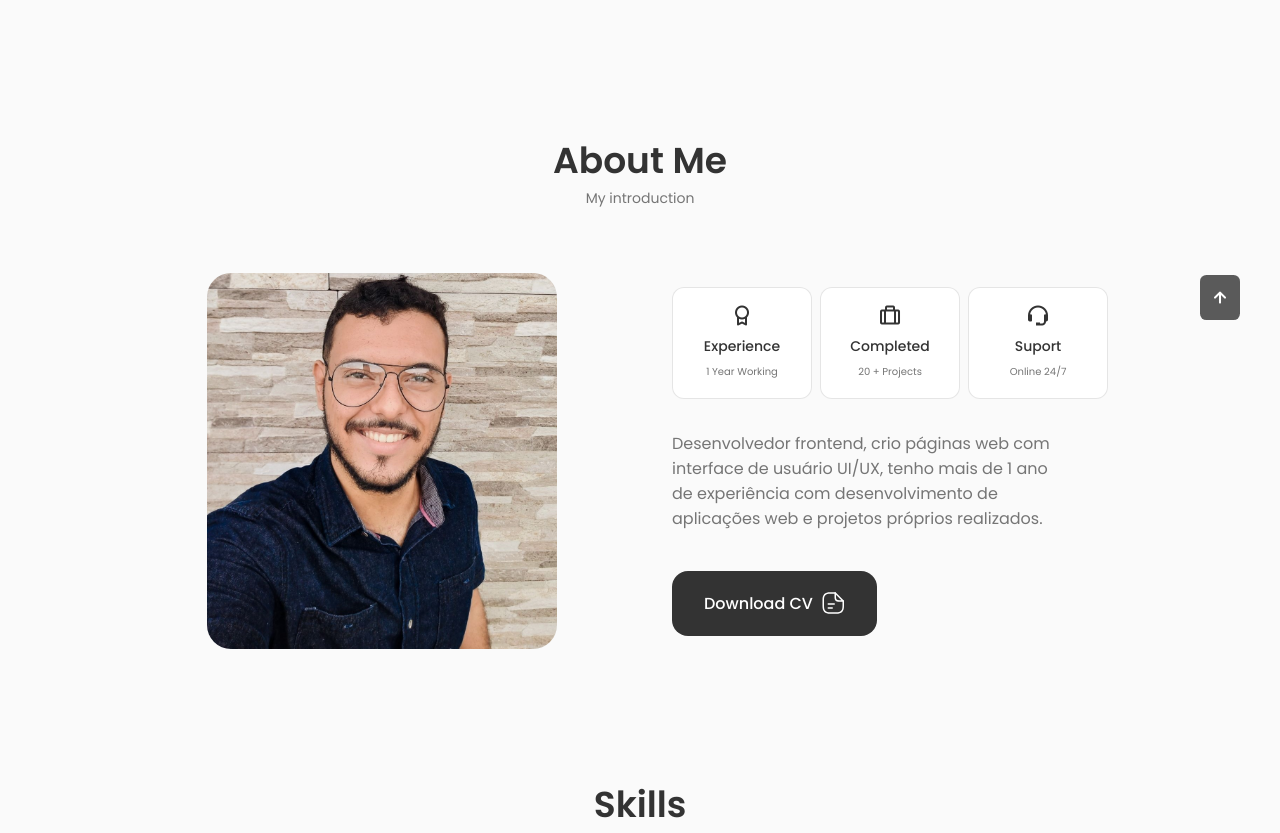
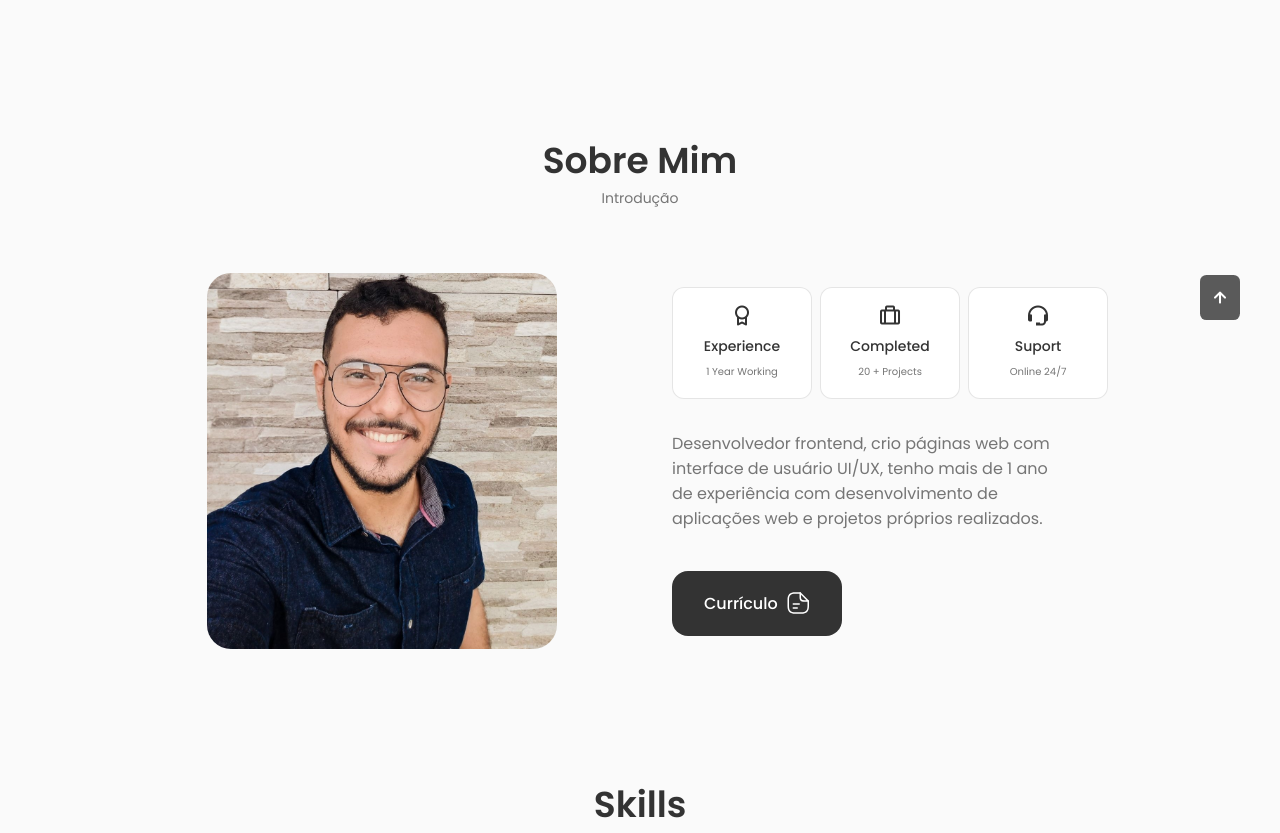
Before and after one commit to Levi-Valverde/portfolio, a React (Vite) app: page / in a window 1280 px wide. Shown: the part 640-1473 px from the top of the page. Built offline with nearby package versions, Linux system fonts and the light colour scheme.

Commit message:
Update About.jsx

```diff
--- a/src/components/About/About.jsx
+++ b/src/components/About/About.jsx
@@ -7,8 +7,8 @@ import { Info } from "./Info";
 export function About() {
   return (
     <section className="about section" id="about">
-      <h2 className="section__title">About Me</h2>
-      <span className="section__subtitle">My introduction</span>
+      <h2 className="section__title">Sobre Mim</h2>
+      <span className="section__subtitle">Introdução</span>
 
       <div className="about__container container grid">
         <img src={AboutImg} alt="" className="about__img" />
@@ -21,7 +21,7 @@ export function About() {
           </p>
 
           <a download="" href={CV} className="button button--flex">
-            Download CV
+            Currículo
             <svg
               class="button__icon"
               xmlns="http://www.w3.org/2000/svg"
```
